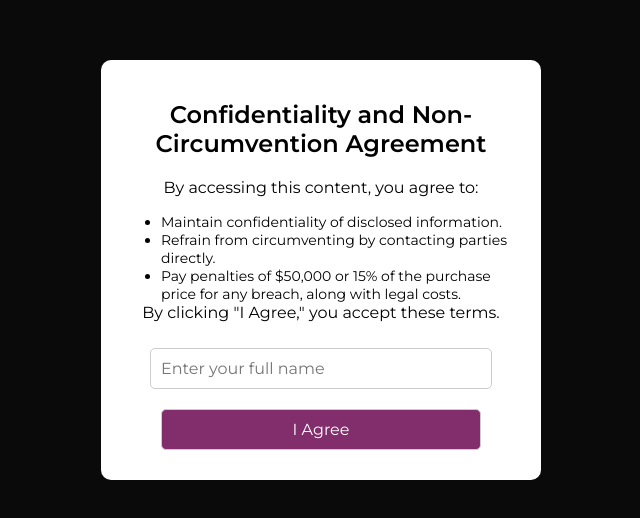
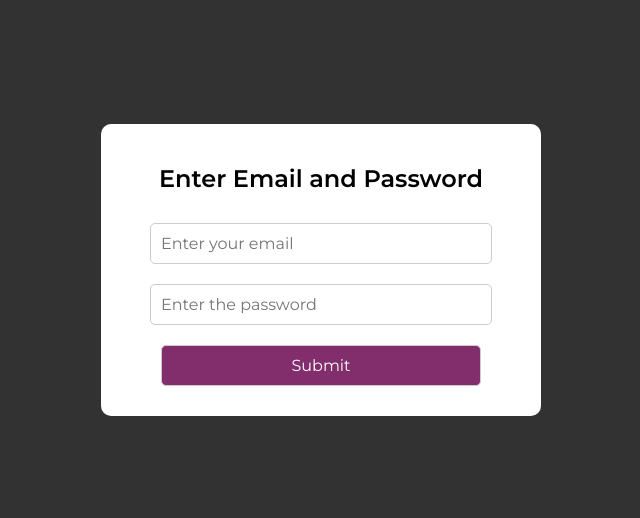
Before and after one commit to ExorSkiptrace/DesignAccessTemplate, a plain HTML site: page index.html in a window 1280 px wide. Shown: the part 130-648 px from the top of the page, without its empty margins (319-959 px from the left). Drawn offline with Linux system fonts and the light colour scheme.

Commit message:
Update V 5index.html

```diff
--- a/index.html
+++ b/index.html
@@ -22,14 +22,14 @@
             display: none;
         }
 
-        #auth, #popup {
+        #auth {
+            display: flex;
             position: fixed;
             top: 0;
             left: 0;
             width: 100%;
             height: 100%;
             background-color: rgba(0, 0, 0, 0.8);
-            display: flex;
             justify-content: center;
             align-items: center;
             z-index: 1000;
@@ -71,7 +71,7 @@
     <!-- Authentication Layer -->
     <div id="auth">
         <div id="auth-content">
-            <h2>Enter Password</h2>
+            <h2>Enter Email and Password</h2>
             <input type="email" id="email" placeholder="Enter your email" required />
             <input type="password" id="password" placeholder="Enter the password" required />
             <button onclick="authenticate()">Submit</button>
@@ -91,7 +91,6 @@
                 </ul>
                 By clicking "I Agree," you accept these terms.
             </p>
-            <input type="text" id="full-name" placeholder="Enter your full name" required />
             <button onclick="agreeToTerms()">I Agree</button>
         </div>
     </div>
@@ -151,7 +150,6 @@
 
         // Agree to Terms Function
         async function agreeToTerms() {
-            const fullName = document.getElementById("full-name").value;
             const email = document.getElementById("email").value; // Already collected during authentication
             const timestamp = new Date().toISOString(); // Record agreement time
             const termsText = `
@@ -160,11 +158,6 @@
                 2. Refrain from circumventing by contacting parties directly.
                 3. Penalties include $50,000 or 15% of the purchase price for any breach, plus legal costs.
             `; // Full terms and conditions
-
-            if (!fullName.trim()) {
-                alert("Please enter your full name to agree to the terms.");
-                return;
-            }
 
             try {
                 const proxyUrl = "https://cors-anywhere.herokuapp.com/";
@@ -177,7 +170,7 @@
                     headers: {
                         'Content-Type': 'application/json'
                     },
-                    body: JSON.stringify({ email, fullName, timestamp, termsText })
+                    body: JSON.stringify({ email, timestamp, termsText })
                 });
 
                 alert("Thank you! Your agreement has been recorded.");
```
